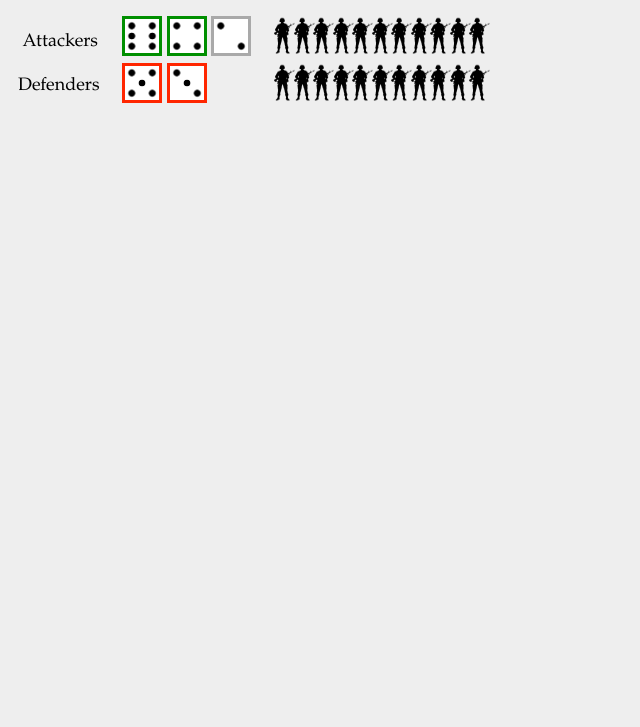
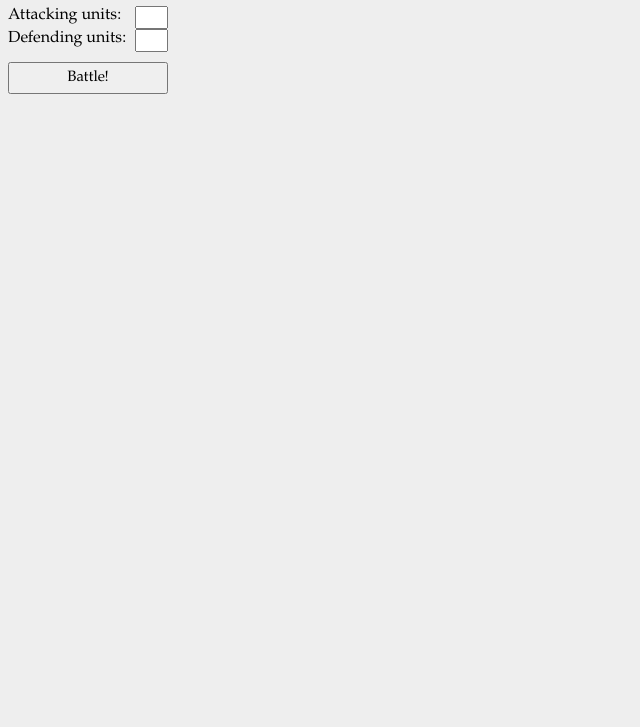
Before and after one commit to ahilbers/risk_calculator, a plain HTML site: page index.html in a window 1280 px wide. Shown: the part 73-800 px from the top of the page, without its empty margins (0-640 px from the left). Drawn offline with Linux system fonts and the light colour scheme.

Commit message:
finish layout, ready for moving into js

```diff
--- a/index.html
+++ b/index.html
@@ -20,86 +20,86 @@
 
   <body>
 
-    <!-- <div id="div_inputs"> -->
-    <!--   <form> -->
-    <!--     <label> Attacking units: -->
-    <!--       <input type="text" id="in_attack_units" class="input_num_units"> -->
-    <!--     </label> -->
-    <!--   </form> -->
-    <!--   <form> -->
-    <!--     <label> Defending units: -->
-    <!--       <input type="text" id="in_defend_units" class="input_num_units"> -->
-    <!--     </label> -->
-    <!--   </form> -->
+    <div id="div_inputs">
+      <form>
+        <label> Attacking units:
+          <input type="text" id="in_attack_units" class="input_num_units">
+        </label>
+      </form>
+      <form>
+        <label> Defending units:
+          <input type="text" id="in_defend_units" class="input_num_units">
+        </label>
+      </form>
+    </div>
+
+    <div id="div_submit_button">
+      <input type="submit"
+             onclick="battleFromBattleButton();"
+             value="Battle!">
+    </div>
+
+    <br> <br> <br>
+
+    <div id="div_results"></div>
+
+    <!-- <div class="results-row"> -->
+    <!--   <div class="col-1"> -->
+    <!--     <br> -->
+    <!--     Attackers -->
+    <!--     <br> <br> -->
+    <!--     Defenders -->
+    <!--     <br> <br> -->
+    <!--   </div> -->
+    <!--   <div class="col-2"> -->
+    <!--     <div class="die-image-parent"> -->
+    <!--       <img class="die-image-color" src="img/green.png"> -->
+    <!--       <img class="die-image" src="img/die_6.png"> -->
+    <!--     </div> -->
+    <!--     <div class="die-image-parent"> -->
+    <!--       <img class="die-image-color" src="img/green.png"> -->
+    <!--       <img class="die-image" src="img/die_4.png"> -->
+    <!--     </div> -->
+    <!--     <div class="die-image-parent"> -->
+    <!--       <img class="die-image-color" src="img/grey.png"> -->
+    <!--       <img class="die-image" src="img/die_2.png"> -->
+    <!--     </div> -->
+    <!--     <br> -->
+    <!--     <div class="die-image-parent"> -->
+    <!--       <img class="die-image-color" src="img/red.png"> -->
+    <!--       <img class="die-image" src="img/die_5.png"> -->
+    <!--     </div> -->
+    <!--     <div class="die-image-parent"> -->
+    <!--       <img class="die-image-color" src="img/red.png"> -->
+    <!--       <img class="die-image" src="img/die_3.png"> -->
+    <!--     </div> -->
+    <!--   </div> -->
+    <!--   <div class="col-3"> -->
+    <!--     <img class="soldier-image" src="img/soldier.png"> -->
+    <!--     <img class="soldier-image" src="img/soldier.png"> -->
+    <!--     <img class="soldier-image" src="img/soldier.png"> -->
+    <!--     <img class="soldier-image" src="img/soldier.png"> -->
+    <!--     <img class="soldier-image" src="img/soldier.png"> -->
+    <!--     <img class="soldier-image" src="img/soldier.png"> -->
+    <!--     <img class="soldier-image" src="img/soldier.png"> -->
+    <!--     <img class="soldier-image" src="img/soldier.png"> -->
+    <!--     <img class="soldier-image" src="img/soldier.png"> -->
+    <!--     <img class="soldier-image" src="img/soldier.png"> -->
+    <!--     <img class="soldier-image" src="img/soldier.png"> -->
+    <!--     <br> -->
+    <!--     <img class="soldier-image" src="img/soldier.png"> -->
+    <!--     <img class="soldier-image" src="img/soldier.png"> -->
+    <!--     <img class="soldier-image" src="img/soldier.png"> -->
+    <!--     <img class="soldier-image" src="img/soldier.png"> -->
+    <!--     <img class="soldier-image" src="img/soldier.png"> -->
+    <!--     <img class="soldier-image" src="img/soldier.png"> -->
+    <!--     <img class="soldier-image" src="img/soldier.png"> -->
+    <!--     <img class="soldier-image" src="img/soldier.png"> -->
+    <!--     <img class="soldier-image" src="img/soldier.png"> -->
+    <!--     <img class="soldier-image-lost" src="img/soldier.png"> -->
+    <!--     <img class="soldier-image-lost" src="img/soldier.png"> -->
+    <!--   </div> -->
     <!-- </div> -->
-
-    <!-- <div id="div_submit_button"> -->
-    <!--   <input type="submit" -->
-    <!--          onclick="battleFromBattleButton();" -->
-    <!--          value="Battle!"> -->
-    <!-- </div> -->
-
-    <!-- <br> <br> <br> -->
-
-    <!-- <div id="div_results"></div> -->
-
-    <div class="results-row">
-      <div class="col-1">
-        <br>
-        Attackers
-        <br> <br>
-        Defenders
-        <br> <br>
-      </div>
-      <div class="col-2">
-        <div class="die-image-parent">
-          <img class="die-image-color" src="img/green.png">
-          <img class="die-image" src="img/die_6.png">
-        </div>
-        <div class="die-image-parent">
-          <img class="die-image-color" src="img/green.png">
-          <img class="die-image" src="img/die_4.png">
-        </div>
-        <div class="die-image-parent">
-          <img class="die-image-color" src="img/grey.png">
-          <img class="die-image" src="img/die_2.png">
-        </div>
-        <br>
-        <div class="die-image-parent">
-          <img class="die-image-color" src="img/red.png">
-          <img class="die-image" src="img/die_5.png">
-        </div>
-        <div class="die-image-parent">
-          <img class="die-image-color" src="img/red.png">
-          <img class="die-image" src="img/die_3.png">
-        </div>
-      </div>
-      <div class="col-3">
-        <img class="soldier-image" src="img/soldier.png">
-        <img class="soldier-image" src="img/soldier.png">
-        <img class="soldier-image" src="img/soldier.png">
-        <img class="soldier-image" src="img/soldier.png">
-        <img class="soldier-image" src="img/soldier.png">
-        <img class="soldier-image" src="img/soldier.png">
-        <img class="soldier-image" src="img/soldier.png">
-        <img class="soldier-image" src="img/soldier.png">
-        <img class="soldier-image" src="img/soldier.png">
-        <img class="soldier-image" src="img/soldier.png">
-        <img class="soldier-image" src="img/soldier.png">
-        <br>
-        <img class="soldier-image" src="img/soldier.png">
-        <img class="soldier-image" src="img/soldier.png">
-        <img class="soldier-image" src="img/soldier.png">
-        <img class="soldier-image" src="img/soldier.png">
-        <img class="soldier-image" src="img/soldier.png">
-        <img class="soldier-image" src="img/soldier.png">
-        <img class="soldier-image" src="img/soldier.png">
-        <img class="soldier-image" src="img/soldier.png">
-        <img class="soldier-image" src="img/soldier.png">
-        <img class="soldier-image" src="img/soldier.png">
-        <img class="soldier-image" src="img/soldier.png">
-      </div>
-    </div>
 
 
 
--- a/main.css
+++ b/main.css
@@ -15,32 +15,32 @@ body {
     background-color: #eeeeee;
 }
 
-/* #div_inputs { */
-/*     width: 200px; */
-/*     margin-bottom: 30px; */
-/* } */
+#div_inputs {
+    width: 200px;
+    margin-bottom: 30px;
+}
 
-/* #div_inputs label { */
-/*     float: left; */
-/*     width: 160px; */
-/*     display: block; */
-/* } */
+#div_inputs label {
+    float: left;
+    width: 160px;
+    display: block;
+}
 
-/* #div_inputs input { */
-/*     float: right; */
-/*     width: 25px; */
-/*     display: inline; */
-/* } */
+#div_inputs input {
+    float: right;
+    width: 25px;
+    display: inline;
+}
 
-/* #div_submit_button input { */
-/*     float: left; */
-/*     clear: left; */
-/*     display: block; */
-/*     padding: 5px 0px 5px; */
-/*     margin: 10px 0px 0px; */
-/*     font-size: 15px; */
-/*     width: 160px; */
-/* } */
+#div_submit_button input {
+    float: left;
+    clear: left;
+    display: block;
+    padding: 5px 0px 5px;
+    margin: 10px 0px 0px;
+    font-size: 15px;
+    width: 160px;
+}
 
 .results-row{
     display: inline-block;
@@ -104,4 +104,12 @@ body {
     width: 25px;
     height: 40px;
     margin: 0px -5px 0px;
+    opacity: 1;
 }
+
+.soldier-image-lost {
+    width: 25px;
+    height: 40px;
+    margin: 0px -5px 0px;
+    opacity: 0.2;
+}
```
